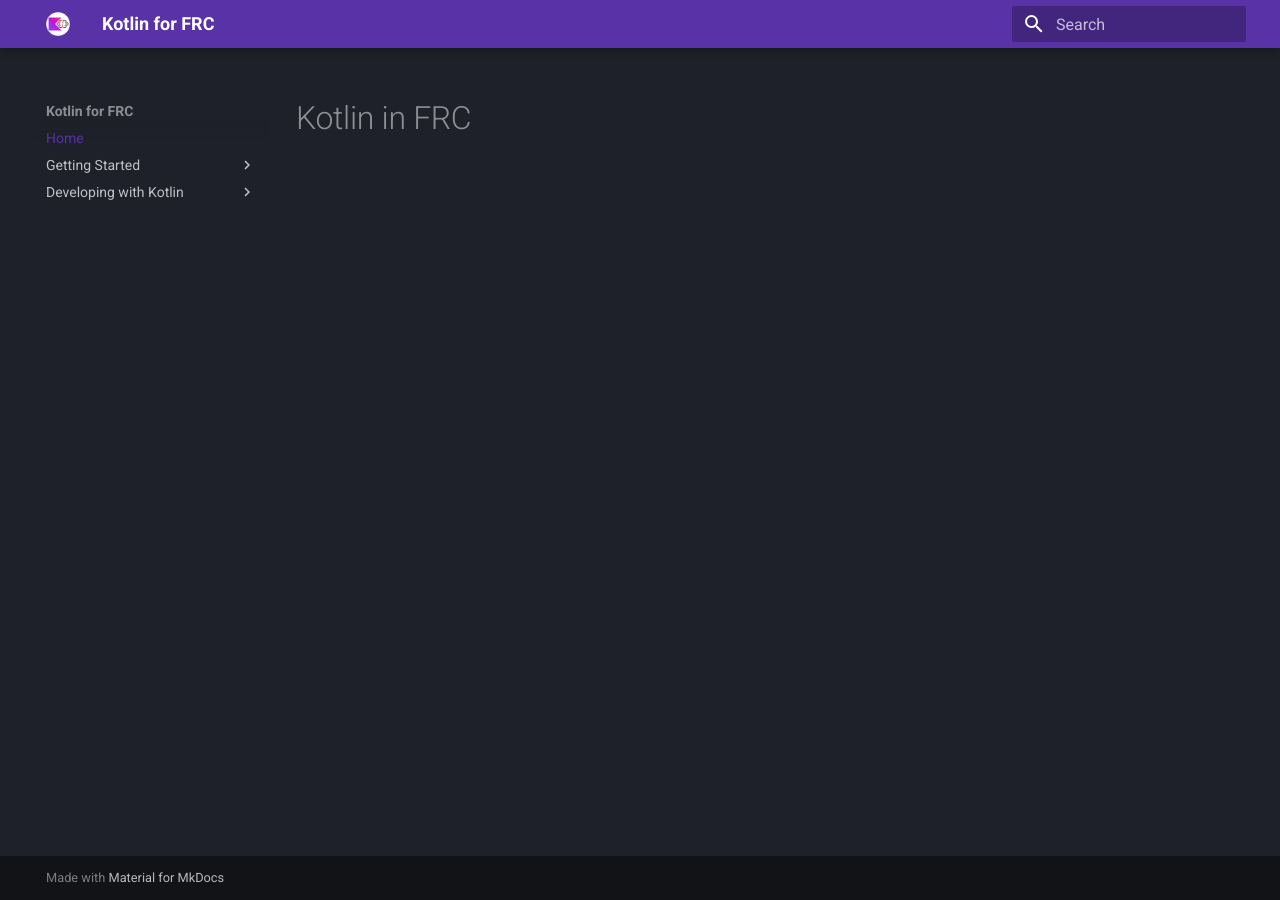
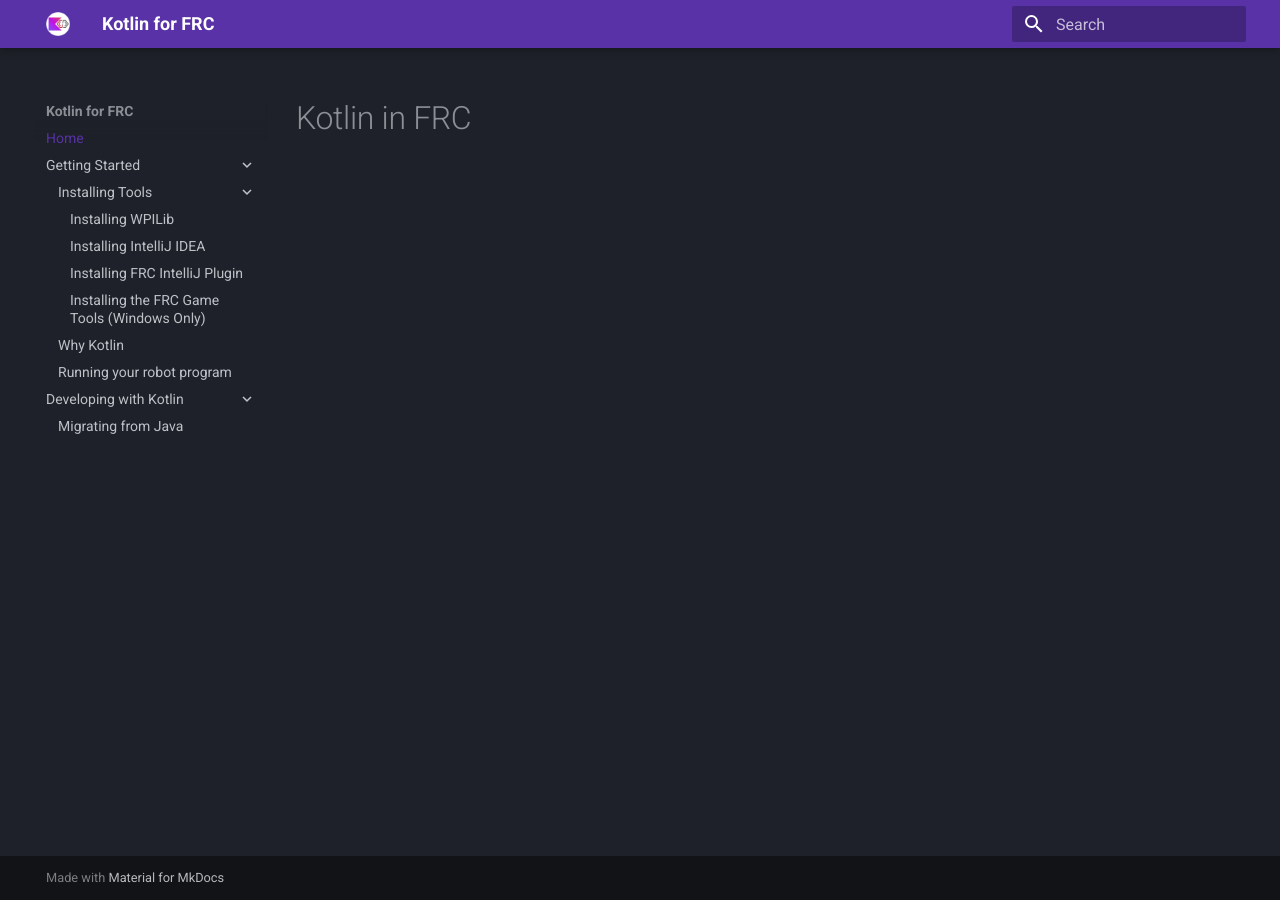
Before and after one commit to Kotlin-for-FRC/kotlin-for-frc.github.io, an MkDocs documentation site: the page built from docs/index.md, in a window 1280 px wide. Built offline with MkDocs 1.6.1 and Material for MkDocs 9.7.7, drawn with Linux system fonts in a browser that asks for light colours.

Commit message:
New navbar

```diff
--- a/mkdocs.yml
+++ b/mkdocs.yml
@@ -9,7 +9,11 @@
 nav:
   - Home: index.md
   - Getting Started:
-    - Installing Tools: getting-started/installation.md
+    - Installing Tools:
+      - Installing WPILib: getting-started/installation/wpilib.md
+      - Installing IntelliJ IDEA: getting-started/installation/intellij.md
+      - Installing FRC IntelliJ Plugin: getting-started/installation/frc-plugin.md
+      - Installing the FRC Game Tools (Windows Only): https://docs.wpilib.org/en/stable/docs/zero-to-robot/step-2/frc-game-tools.html
     - Why Kotlin: getting-started/why-kotlin.md
     - Running your robot program: getting-started/running.md
   - Developing with Kotlin:
@@ -23,3 +27,5 @@
     accent: custom
   logo: img/k4frc.png
   favicon: img/k4frc.png
+  features:
+    - navigation.expand
```
